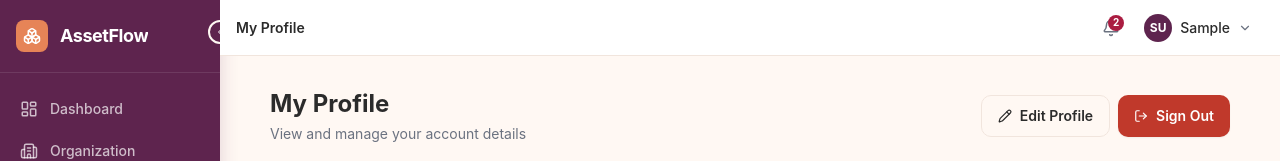
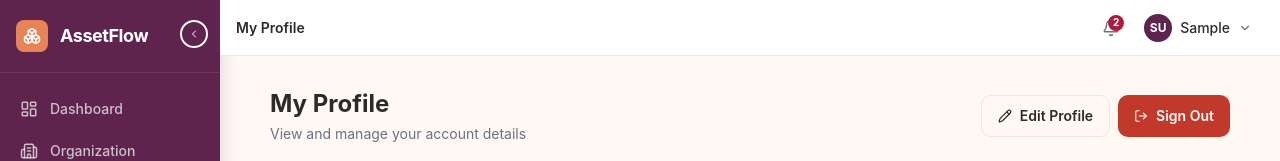
Before and after one commit to Abpokelove/AssetFlow, a React (Vite) app: page /profile in a window 1280 px wide. Shown: the top 161 px of the page. Built offline with nearby package versions, Linux system fonts and the light colour scheme; sample sign-in values are in the browser's storage.

Commit message:
toggle button fixed

```diff
--- a/src/components/layout/Sidebar.jsx
+++ b/src/components/layout/Sidebar.jsx
@@ -126,15 +126,15 @@ export default function Sidebar() {
       <motion.aside
         animate={{ width: sidebarCollapsed ? 64 : 220 }}
         transition={{ duration: 0.25, ease: 'easeInOut' }}
-        className="hidden md:flex flex-col bg-primary h-screen sticky top-0 shadow-sidebar flex-shrink-0 overflow-hidden"
+        className="hidden md:flex flex-col bg-primary h-screen sticky top-0 shadow-sidebar flex-shrink-0 overflow-visible relative"
       >
         <SidebarContent collapsed={sidebarCollapsed} />
 
         {/* Collapse Toggle */}
         <button
           onClick={toggleSidebar}
-          className="absolute top-5 -right-3 w-6 h-6 rounded-full bg-primary border-2 border-background
-                     flex items-center justify-center text-white hover:bg-primary-hover transition-colors z-10"
+          className="absolute top-5 right-3 w-7 h-7 rounded-full bg-primary border-2 border-background
+                     flex items-center justify-center text-white hover:bg-primary-hover transition-colors z-20"
           aria-label={sidebarCollapsed ? 'Expand sidebar' : 'Collapse sidebar'}
         >
           {sidebarCollapsed
```
